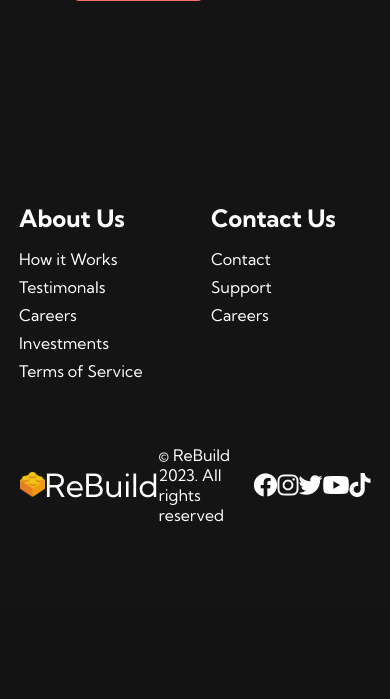
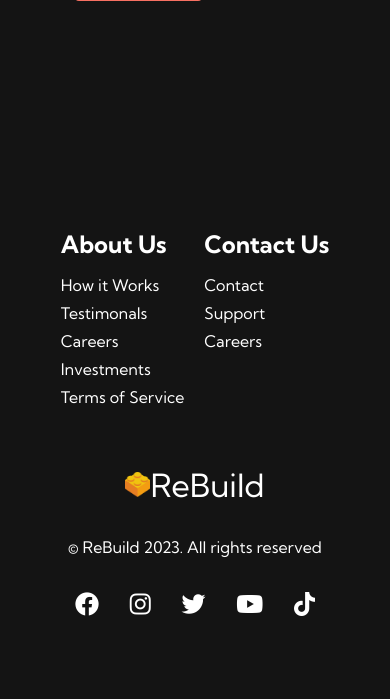
Before and after one commit to andreamaurizi/andreamaurizi.github.io, a PHP site: page / in a window 390 px wide. Shown: the part 2133-2832 px from the top of the page. Before the commit the page ends 2655 px from the top, so only its background shows below. Run offline with PHP 8.4, Linux system fonts and the light colour scheme.

Commit message:
Home page finita

```diff
--- a/CSS/style.css
+++ b/CSS/style.css
@@ -30,10 +30,6 @@
     padding: 0 50px;
 }
 
-#logo__{
-    width: 25px;
-    height: 25px;
-}
 
 #navbar__logo{
     background-color: #ff8177;
@@ -407,6 +403,7 @@
     background-size: 100%;
     margin-bottom: 5rem;
     font-size: 2.5rem;
+    background-clip: border-box;
     -webkit-background-clip: text;
     -moz-background-clip: text;
     -webkit-text-fill-color: transparent;
@@ -433,7 +430,7 @@
     , url(/Immaggini_Tutorial_Youtube/pexels-francesco-ungaro-1670977.jpg);
     background-size: cover;
     position: relative;
-    color: black;
+    color: #fff;
     max-width: 470px;
     max-height: 470px;
 }
@@ -561,7 +558,6 @@
 
 .footer__link--items > h2 {
     color: #fff;
-
 }
 
 
@@ -573,7 +569,7 @@
 
 
 .footer__link--items a:hover{
-    color: #fff;
+    color: #e9e9e9;
     transition: 0.3s ease-out;
 }
 
@@ -593,7 +589,7 @@
 
 .social__media--wrap{
     display: flex;
-    justify-content: space;
+    justify-content: space-between;
     align-items: center;
     width: 90%;
     max-width: 1000px;
@@ -609,20 +605,45 @@
 }
 
 
-.social__logo{
-    color: #fff;
-    justify-self: flex-start;
-    margin-left:20px;
-    cursor: pointer;
-    text-decoration: none;
-    font-size: 2rem;
-    display: flex;
-    align-items: center;
-    margin-bottom: 16px;
+
+#logo__{
+    width: 25px;
+    height: 25px;
 }
-
 
 
 .website__right{
     color: #fff;
 }
+
+
+@media screen and (max-width: 820px){
+    .footer__links{
+        padding-top: 2rem;
+    }
+
+    #footer__logo{
+        margin-bottom: 2rem;
+    }
+
+    .website__right{
+        margin-bottom: 2rem;
+    }
+
+    .footer__link--wrapper{
+        flex-direction: column;
+    }
+
+    .social__media--wrap{
+        flex-direction: column;
+    }
+
+}
+
+@media screen and (max-width: 480px){
+    .footer__link--items{
+        margin: 0;
+        padding: 10px;
+        width: 100%;
+    }
+}
--- a/index.html
+++ b/index.html
@@ -69,7 +69,7 @@
         </div>
     </div>
 
-    <!--Foter Section-->
+    <!--Footer Section-->
     <div class="footer__container">
         <div class="footer__links">
             <div class="footer__link--wrapper">
@@ -113,7 +113,6 @@
                     <a href="/" class="social__icon--link" target="_blank">
                         <i class="fab fa-tiktok"></i>
                     </a>
-
                 </div>
             </div>
         </div>
```
